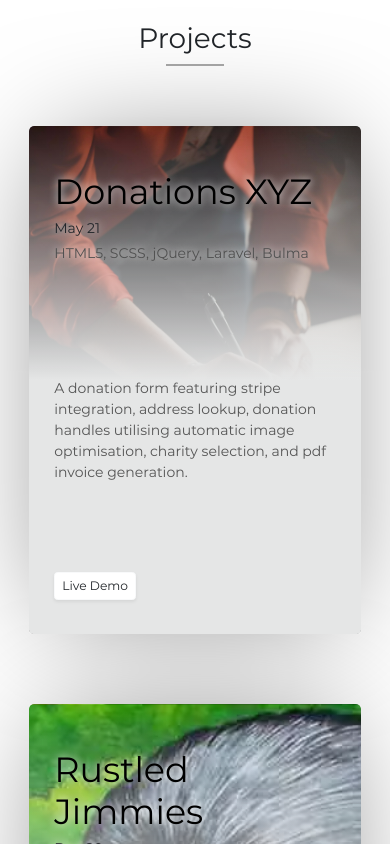
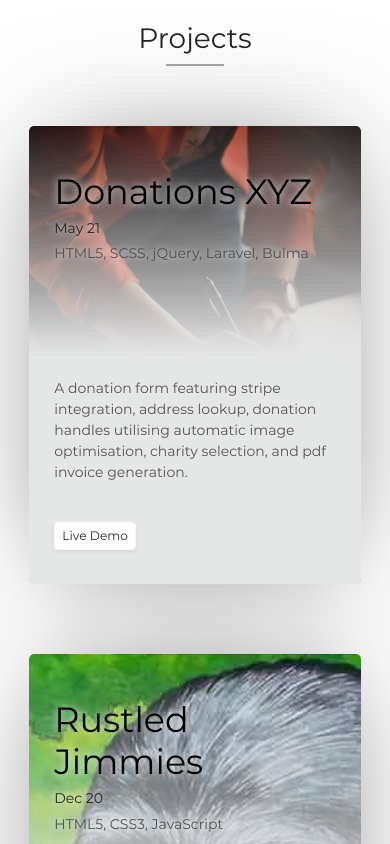
Before and after one commit to jphan0/portfolio, a Vue app: page / in a window 390 px wide. Shown: the part 900-1744 px from the top of the page. Built offline with nearby package versions, Linux system fonts and the light colour scheme.

Commit message:
Formatting updates

```diff
--- a/src/components/ProjectCard.vue
+++ b/src/components/ProjectCard.vue
@@ -186,8 +186,8 @@ html, body {
   .project_card {
     width: 85%;
     margin: 70px auto;
-    min-height: 350px;
-    height: auto;
+    /*min-height: 350px;
+*/    height: auto;
   }
 
   .blur_back {
@@ -214,8 +214,8 @@ html, body {
     display: inline-grid;
   }
   .text {
-    padding-top: 50px;
-    padding-bottom: 0px;
+    margin-top: 50px;
+    padding-bottom: 0px !important;
   }
 }
 
```
